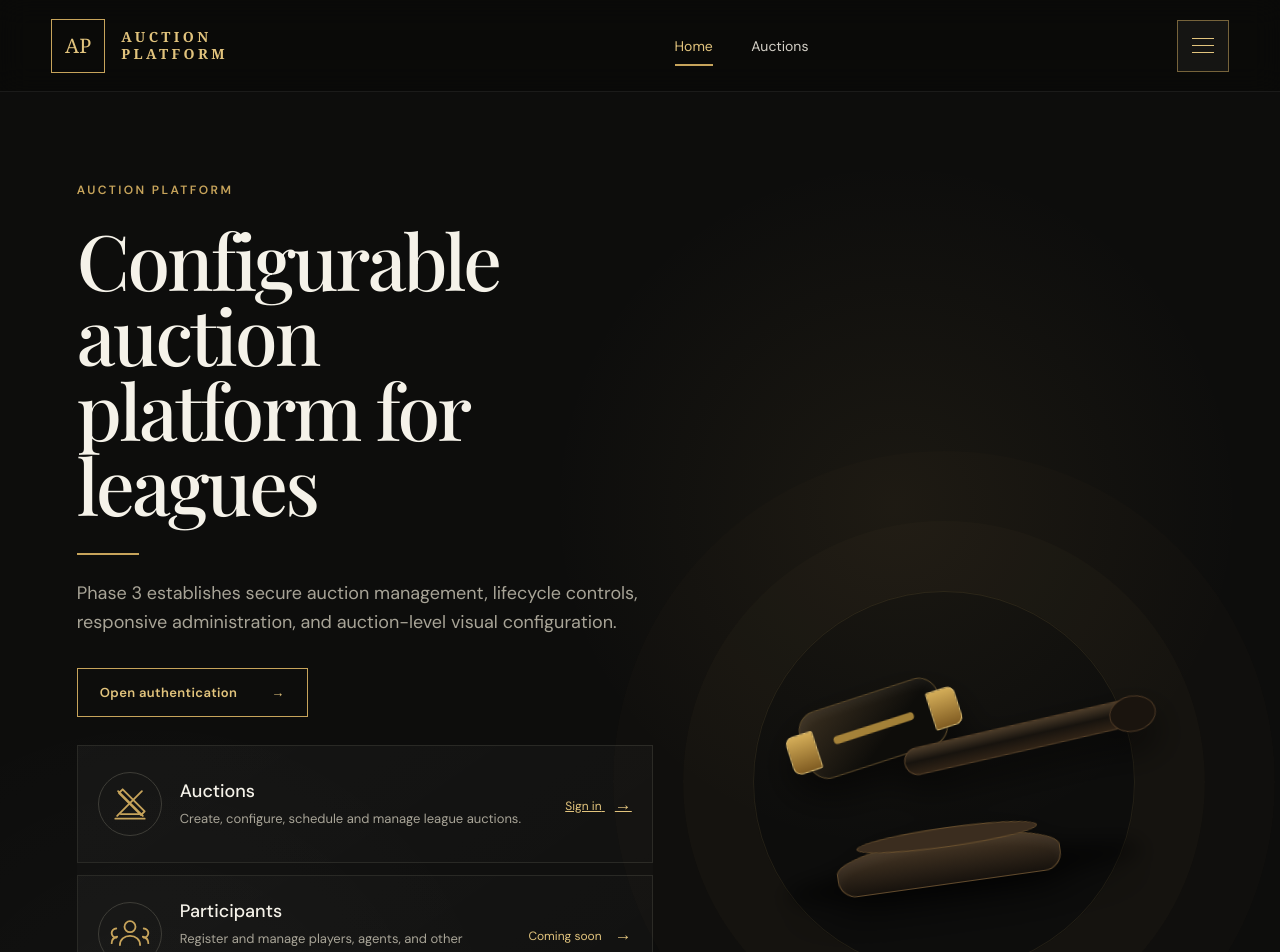
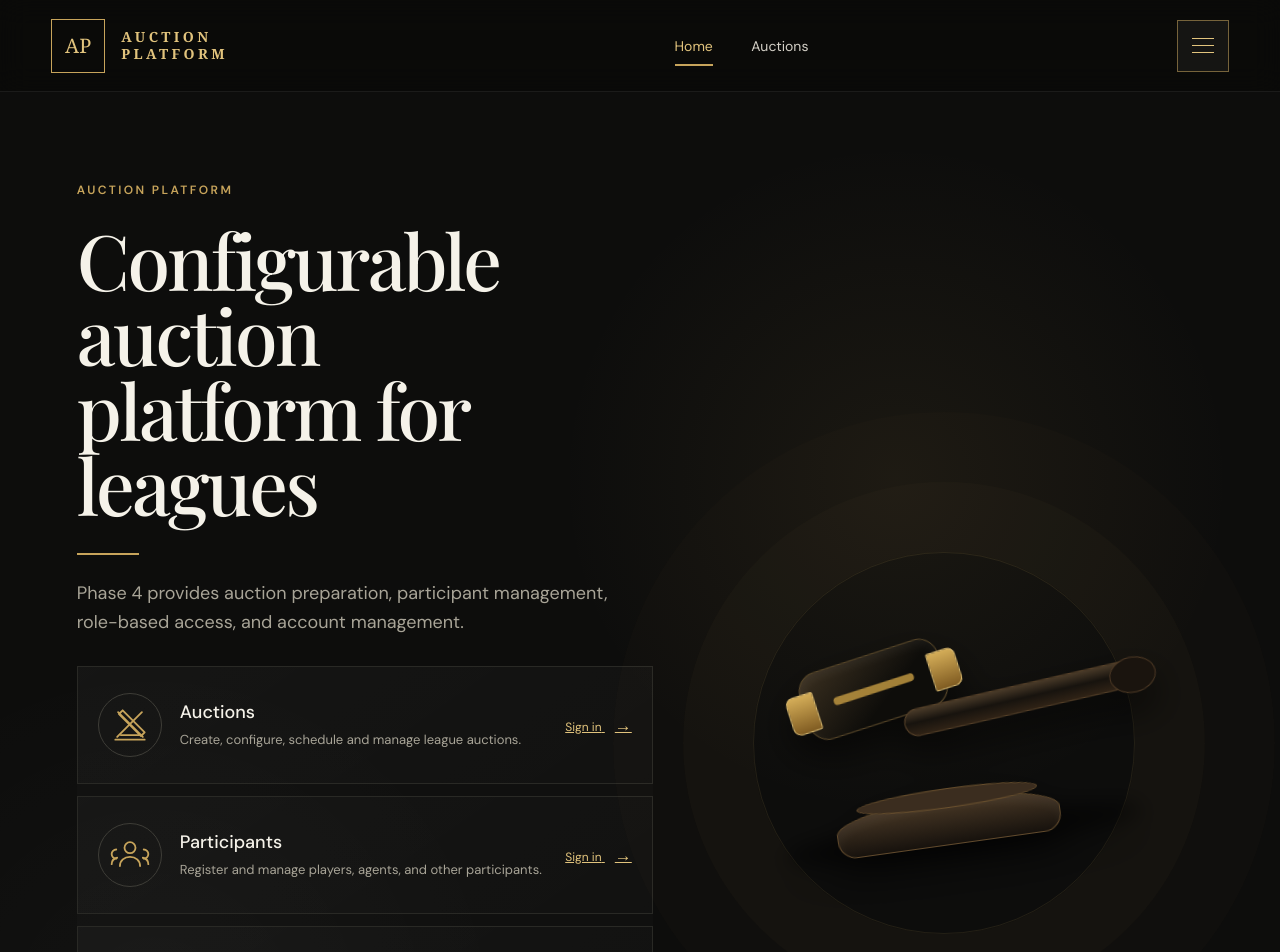
Before and after one commit to asifbanaraszenith/auction-platform, a Next.js app: page / in a window 1280 px wide. Shown: the top 952 px of the page. Built offline with nearby package versions, Linux system fonts and the light colour scheme; no server answers.

Commit message:
fix(phase-04): expose participant dashboard card

```diff
--- a/src/app/page.tsx
+++ b/src/app/page.tsx
@@ -9,7 +9,7 @@ import { useRouter } from "next/navigation";
 
 const featureCards = [
   { title: "Auctions", description: "Create, configure, schedule and manage league auctions.", icon: "gavel", href: "/auctions" },
-  { title: "Participants", description: "Register and manage players, agents, and other participants.", icon: "people" },
+  { title: "Participants", description: "Register and manage players, agents, and other participants.", icon: "people", href: "/participant" },
   { title: "Teams", description: "Configure teams, rosters, and auction participation.", icon: "shield" },
   { title: "Bidding", description: "Run the real-time bidding experience for live auctions.", icon: "gavel" },
   { title: "Purse validation", description: "Validate budgets, spending rules, and purse management.", icon: "document" },
@@ -45,7 +45,7 @@ export default function HomePage() {
 
       <section className="hero-section">
         <div className="hero-content-stack">
-          <div className="hero-copy"><p className="section-kicker">Auction Platform</p><h1>Configurable auction<br className="desktop-break" /> platform for leagues</h1><span className="gold-rule" aria-hidden="true" /><p className="hero-description">Phase 3 establishes secure auction management, lifecycle controls, responsive administration, and auction-level visual configuration.</p><Link className="hero-cta" href={user ? "/auctions" : "/login"}><span>{user ? "Manage auctions" : "Open authentication"}</span><span aria-hidden="true">→</span></Link></div>
+          <div className="hero-copy"><p className="section-kicker">Auction Platform</p><h1>Configurable auction<br className="desktop-break" /> platform for leagues</h1><span className="gold-rule" aria-hidden="true" /><p className="hero-description">Phase 4 provides auction preparation, participant management, role-based access, and account management.</p></div>
 
           <section className="feature-section" aria-label="Platform actions" style={{ maxWidth: "none", margin: "28px 0 0", padding: 0 }}>
             <div className="feature-grid" style={{ gridTemplateColumns: "1fr", padding: 0, border: 0, gap: 12 }}>
```
